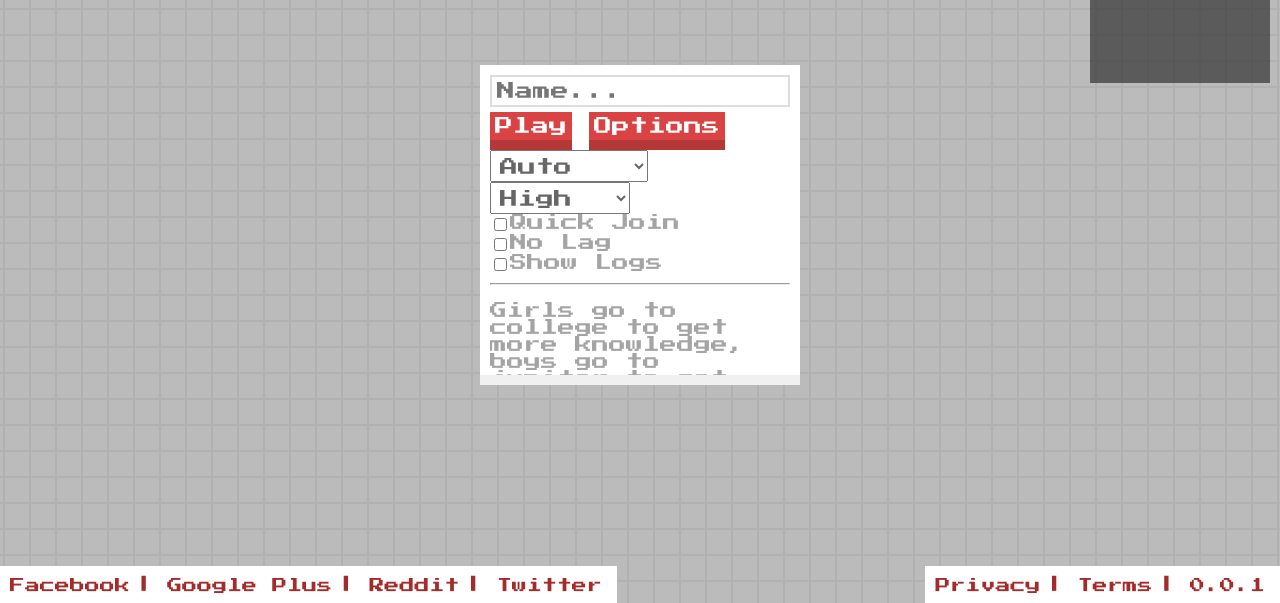
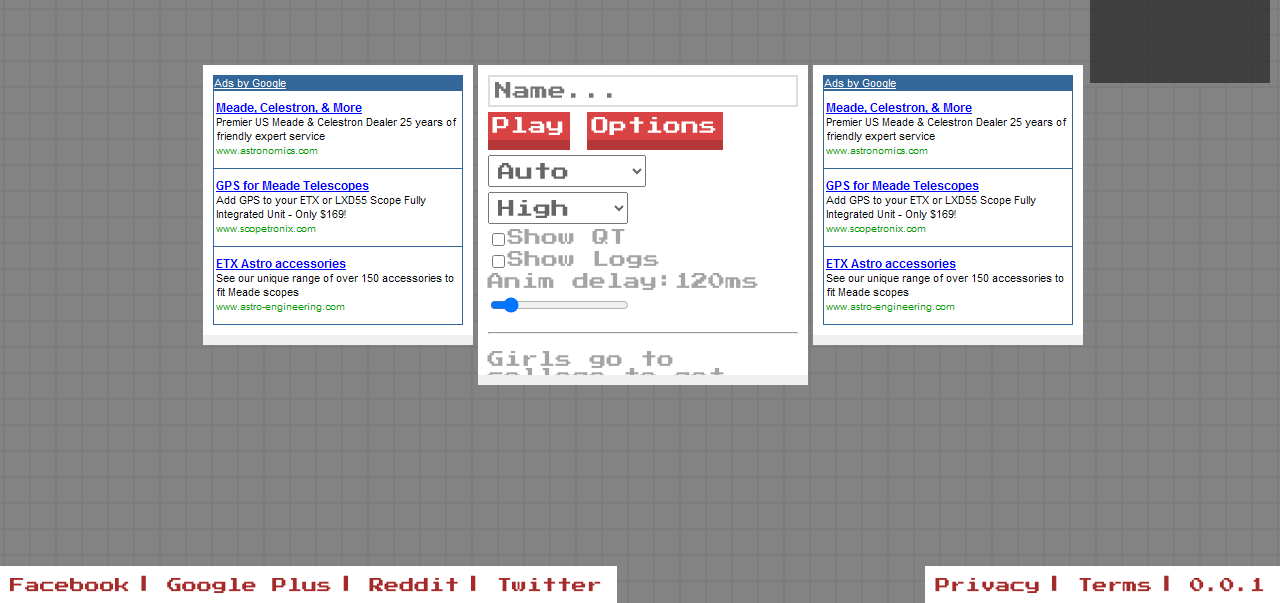
Before and after one commit to bytezeroseven/IOTemplate, a website: page public/index.html in a window 1280 px wide. Shown: the part 197-800 px from the top of the page. Drawn offline with Linux system fonts and the light colour scheme.

Commit message:
New UI (almost finished)

```diff
--- a/public/index.html
+++ b/public/index.html
@@ -4,17 +4,19 @@
 	<title>Game.IO Template</title>
 	<link href="https://fonts.googleapis.com/css?family=Press+Start+2P" rel="stylesheet">
 	<link rel="stylesheet" type="text/css" href="styles/io.css">
+	<meta name="viewport" content="user-scalable=0,initial-scale=1,maximum-scale=1">
 	<meta charset="utf-8">
-	<meta name="viewport" content="user-scalable=0,initial-scale=1,maximum-scale=1">
 </head>
 <body>
 	<canvas class="overlay" id="gameCanvas"></canvas>
-	<div class="overlay" id="overlay"></div>
+	<div class="overlay" id="mainOverlay">
 	<header>
 		<h1>G69.IO</h1>
 		<h2>The next big (or small) io game!</h2>
 	</header>
-	<div class="container" id="main">
+	<div id="mainLayout">
+		<div class="container"><img src="images/test-ad.gif"></div>
+		<div class="container">
 			<input type="text" id="nicknameInput" placeholder="Name..." spellcheck="false">
 			<button id="playButton">
 				<span>Play</span>
@@ -23,19 +25,22 @@
 			</button>
 			<button id="settingButton">Options</button>
 			<div id="settingDiv">
-			<select id="regionSelect">
+				<div><select id="regionSelect">
 					<option value="">Auto</option>
 					<option value="https://g69io.herokuapp.com">America</option>
-			</select>
-			<select id="resolutionSelect">
+				</select></div>
+				<div><select id="resolutionSelect">
 					<option>High</option>
 					<option>Medium</option>
 					<option>Low</option>
-			</select>
+				</select></div>
 				<div>
-				<div><input type="checkbox" id="quickJoinCb"><label for="quickJoinCb">Quick Join</label></div>
-				<div><input type="checkbox" id="noLagCb"><label for="noLagCb">No Lag</label></div>
+					<div><input type="checkbox" id="showQtCb"><label for="showQtCb">Show QT</label></div>
 					<div><input type="checkbox" id="showLogsCb"><label for="showLogsCb">Show Logs</label></div>
+					<div>
+						<div><label for="animDelayRange">Anim delay:<span id="animDelayValue">120</span>ms</label></div>
+						<input type="range" id="animDelayRange" min="50" max="1000" step="10" value="120">
+					</div>
 				</div>
 			</div>
 			<hr>
@@ -44,6 +49,8 @@
 				<h3>How to never miss? Huh?</h3>
 				<p>Hit or miss, I guess they never miss huh? You got a boyfriend I bet he doesn't kiss ya... Muaaahh!</p>
 			</div>
+		</div>
+		<div class="container"><img src="images/test-ad.gif"></div>
 	</div>
 	<footer>
 		<ul class="social">
@@ -58,6 +65,7 @@
 			<li><a href="docs/changelog.txt">0.0.1</a></li>
 		</ul>
 	</footer>
+	</div>
 	<script type="../shared/utils.js"></script>
 	<script src="scripts/io.js"></script>
 </body>
--- a/public/scripts/io.js
+++ b/public/scripts/io.js
@@ -9,10 +9,7 @@ function onResize() {
 }
 
 function onKeyUp(evt) {
-	if (evt.keyCode == 27) {
-		if (main.getBoundingClientRect().width == 0) show();
-		else hide();
-	}
+	if (evt.keyCode == 27) toggleEle(mainOverlay);
 	if (evt.key.toLowerCase() == "j") sendUint8(ws, 255);
 }
 
@@ -45,6 +42,7 @@ function onWsOpen() {
 	addMsg({ text: "WebSocket open", bg: "blue", duration: 10E3});
 	checkLatency();
 	sendNickname();
+	hideEle(playButton.children[0]);
 	hideEle(playButton.children[1]);
 	showEle(playButton.children[2]);
 	hide();
@@ -287,12 +285,12 @@ function hideCanvas() {
 }
 
 function show() {
-	main.style.display = "block";
+	showEle(mainOverlay);
 	hideCanvas();
 }
 
 function hide() {
-	main.style.display = "none";
+	hideEle(mainOverlay)
 	showCanvas();
 }
 
@@ -398,7 +396,7 @@ function gameLoop() {
 	ctx.fillStyle = ctx.createPattern(gridCanvas, "repeat");
 	ctx.fillRect(-canvasWidth / 2 + nodeX, -canvasHeight / 2 + nodeY, canvasWidth, canvasHeight);
 
-	qt.draw();
+	if (showQtCb.checked) qt.draw();
 
 	nodes.sort((a, b) => {
 		let x = a.r - b.r;
@@ -465,7 +463,7 @@ class Circle {
 		this.nicknameText = null;
 	}
 	updatePos() {
-		let dt = Math.min((timestamp - this.updateTime) / drawDelay, 1);
+		let dt = Math.min((timestamp - this.updateTime) / animDelay, 1);
 		this.x = this.oldX + (this.newX - this.oldX) * dt;
 		this.y = this.oldY + (this.newY - this.oldY) * dt;
 	}
@@ -656,17 +654,14 @@ let latency = 0,
 	logs = [],
 	msgs = [],
 	lbNames = [],
-	drawDelay = 120,
+	animDelay = 120,
 	qt = new QuadTree(0, 0, 0, 0),
 	ws = null,
 	nodeX = 0,
 	nodeY = 0,
 	nicknameInput = document.getElementById("nicknameInput"),
 	playButton = document.getElementById("playButton"),
-	main = document.getElementById("main"),
-	overlay = document.getElementById("overlay"),
-	header = document.querySelector("header"),
-	footer = document.querySelector("footer"),
+	mainOverlay = document.getElementById("mainOverlay"),
 	gameCanvas = document.getElementById("gameCanvas"),
 	ctx = gameCanvas.getContext("2d"),
 	gridCanvas = document.createElement("canvas"),
@@ -676,7 +671,10 @@ let latency = 0,
 	regionSelect = document.getElementById("regionSelect"),
 	settingButton = document.getElementById("settingButton"),
 	settingDiv = document.getElementById("settingDiv"),
-	showLogsCb = document.getElementById("showLogsCb");
+	showLogsCb = document.getElementById("showLogsCb"),
+	showQtCb = document.getElementById("showQtCb"),
+	animDelayRange = document.getElementById("animDelayRange"),
+	animDelayValue = document.getElementById("animDelayValue");
 
 function showEle(ele) {
 	ele.style.display = "block";
@@ -695,6 +693,11 @@ settingButton.onclick = function () {
 	toggleEle(settingDiv);
 }
 
+animDelayRange.onchange = animDelayRange.oninput = function () {
+	animDelay = animDelayRange.value;
+	animDelayValue.innerText = animDelay;
+}
+
 regionSelect.onchange = function () {
 	playButton.disabled = false;
 	showEle(playButton.children[0]);
--- a/public/styles/io.css
+++ b/public/styles/io.css
@@ -1,3 +1,4 @@
+
 
 body {
 	margin: 0;
@@ -6,6 +7,10 @@ body {
 	font-size: 17px;
 	font-weight: 100;
 	overflow: hidden;
+}
+
+img {
+	width: 100%;
 }
 
 h1, h2, h3 {
@@ -86,28 +91,17 @@ a:visited {
 	text-decoration: none;
 }
 
-.container {
-	margin: 0 auto;
-	width: 300px;
-	padding: 10px;
-	background: #fff;
-	box-shadow: 0 10px #f0f0f0;
-	color: #a4a4a4;
-	max-height: 290px;
-	overflow-y: auto;
-}
-
 input, button, select {
 	font-size: 18px;
 	padding: 5px;
 	outline: 0;
 	font-family: inherit;
 	color: #666;
+	margin-bottom: 5px;
 }
 
 input[type=text] {
 	width: 100%;
-	margin-bottom: 5px;
 	box-sizing: border-box;
 	border: 2px solid #ddd;
 }
@@ -119,17 +113,11 @@ input:focus {
 button {
 	width: auto;
 	border: 0;
-	margin-bottom: 10px;
+	margin-bottom: 15px;
 	box-shadow: 0 10px #b53838;
     background: #da4343;
     color: #fff;
     cursor: pointer;
-}
-
-button[disabled], button:active {
-	box-shadow: 0 0;
-	position: relative;
-	top: 10px;
 }
 
 button[disabled] {
@@ -137,20 +125,35 @@ button[disabled] {
 	cursor: not-allowed;
 }
 
+button:active {
+	box-shadow: none;
+	position: relative;
+	top: 10px;
+}
+
 .overlay {
 	width: 100%;
 	height: 100%;
 	position: absolute;
+	background: rgba(0, 0, 0, 0.3);
 	top: 0;
 	left: 0;
 }
 
-#gameCanvas {
+.container {
+	display: inline-block;
+	max-width: 310px;
+	padding: 10px;
 	background: #fff;
-	z-index: -1;
+	box-shadow: 0 10px #f0f0f0;
+	color: #a4a4a4;
+	max-height: 290px;
+	overflow-y: auto;
+	margin-left: 5px;
+	float: left;
 }
 
-#overlay {
-	background: #ccc;
-	display: none;
+#mainLayout {
+	display: table;
+	margin: 0 auto;
 }
```
Also changed, not shown: public/docs/privacy.txt (+7 -7 lines), public/docs/terms.txt (+9 -3 lines), public/docs/changelog.txt, public/images/test-ad.gif (added). Lines whose indentation alone changed are shown as unchanged.
